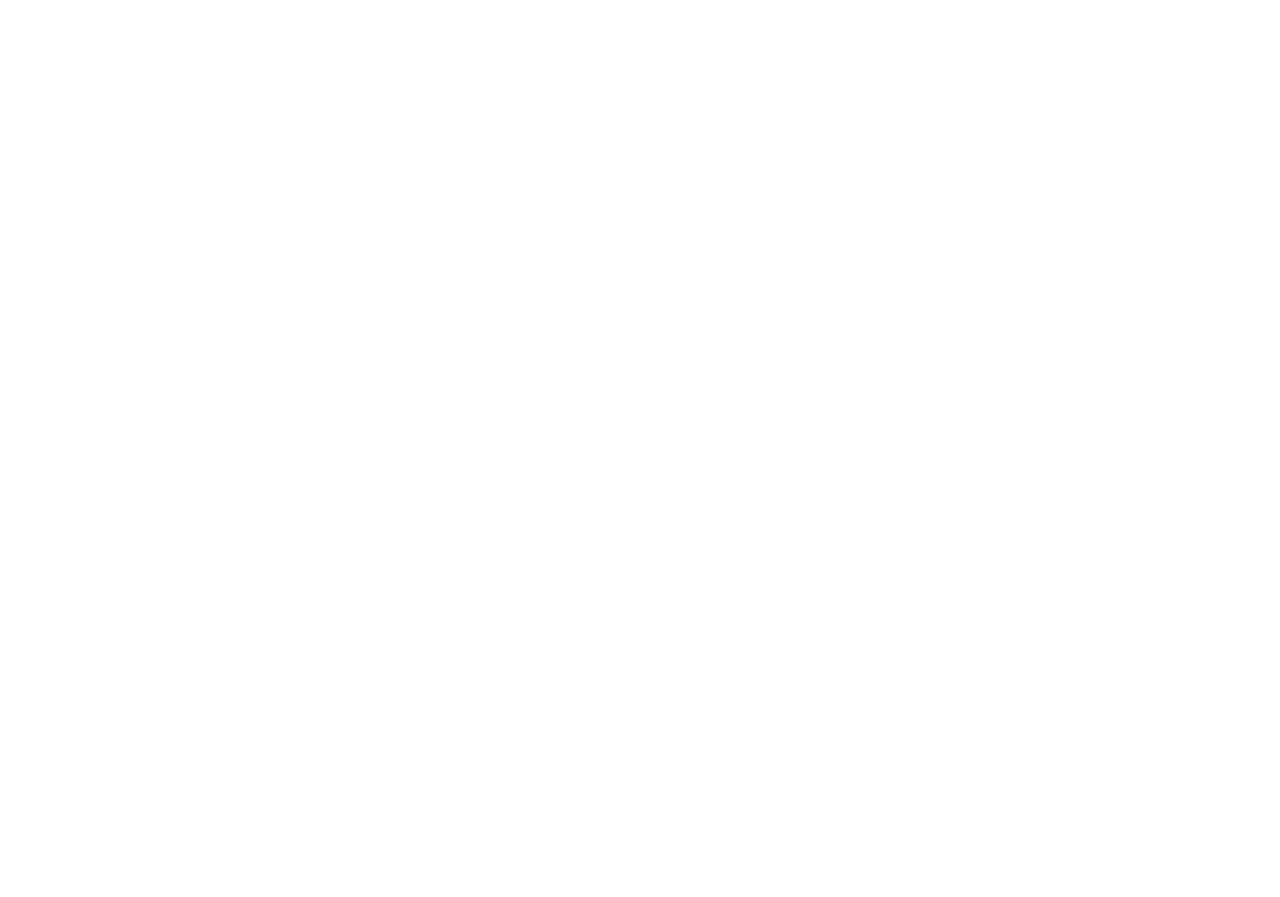
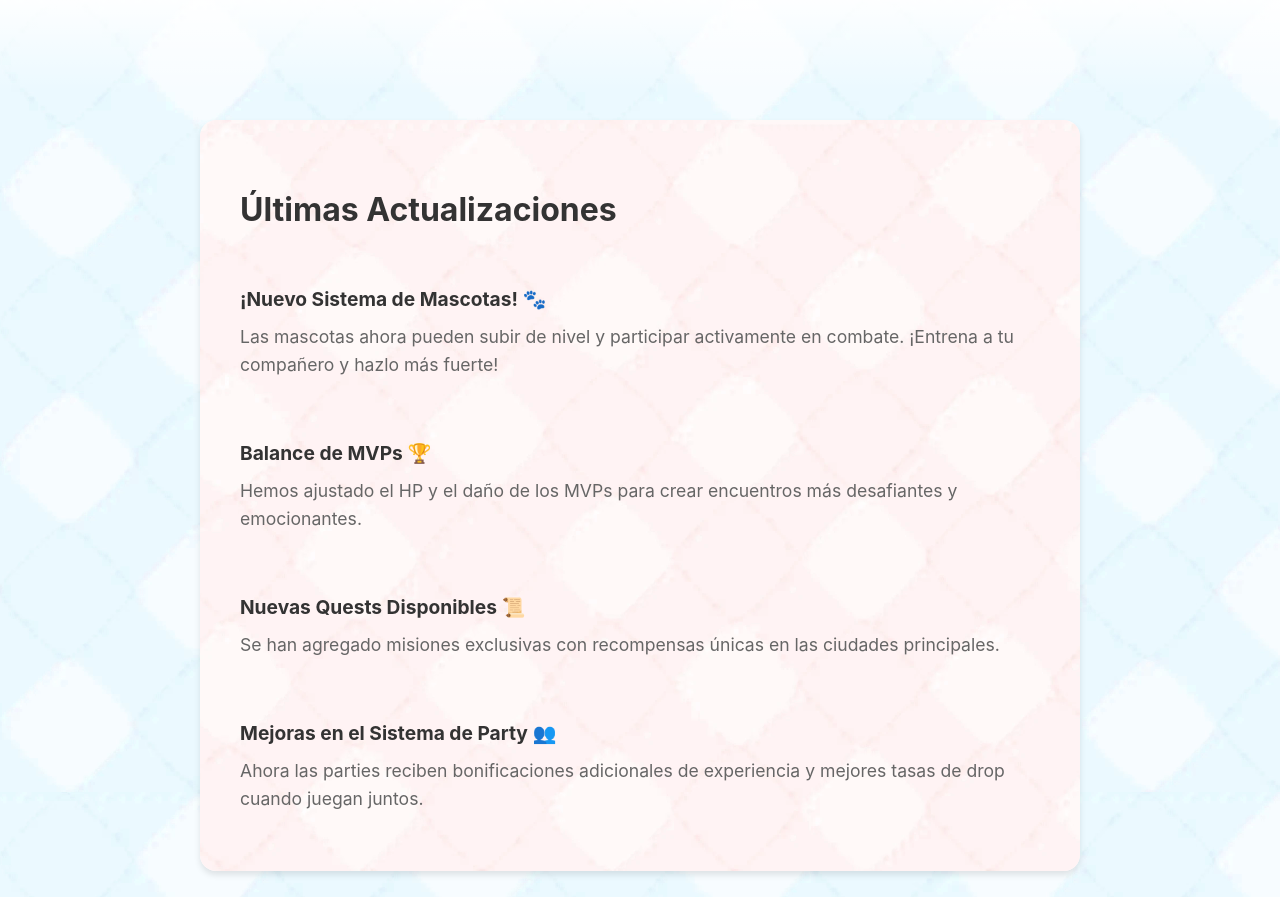
Before and after one commit to ozcodx/ozro-site, a React (Vite) app: page / in a window 1280 px wide. Shown: the part 1900-2797 px from the top of the page. Before the commit the page ends 1764 px from the top, so only its background shows below. Built offline with nearby package versions, Linux system fonts and the light colour scheme.

Commit message:
Add News component with game updates and styling for server info section

```diff
--- a/src/components/Main.tsx
+++ b/src/components/Main.tsx
@@ -1,6 +1,8 @@
 import { useEffect, useState } from 'react';
 import Header from './Header';
 import InfoCard from './InfoCard';
+import News from './News';
+import Separator from './Separator';
 import '../styles/Main.css';
 import Cookies from 'js-cookie';
 
@@ -85,6 +87,26 @@
           />
         </div>
       </div>
+      <div className="server-info-section">
+        <News>
+          <p>
+            <strong>¡Nuevo Sistema de Mascotas! 🐾</strong><br />
+            Las mascotas ahora pueden subir de nivel y participar activamente en combate. ¡Entrena a tu compañero y hazlo más fuerte!
+          </p>
+          <p>
+            <strong>Balance de MVPs 🏆</strong><br />
+            Hemos ajustado el HP y el daño de los MVPs para crear encuentros más desafiantes y emocionantes.
+          </p>
+          <p>
+            <strong>Nuevas Quests Disponibles 📜</strong><br />
+            Se han agregado misiones exclusivas con recompensas únicas en las ciudades principales.
+          </p>
+          <p>
+            <strong>Mejoras en el Sistema de Party 👥</strong><br />
+            Ahora las parties reciben bonificaciones adicionales de experiencia y mejores tasas de drop cuando juegan juntos.
+          </p>
+        </News>
+      </div>
     </div>
   );
 };
--- /dev/null
+++ b/src/components/News.tsx
@@ -0,0 +1,24 @@
+import { ReactNode } from 'react';
+
+interface NewsItemProps {
+  title: string;
+  content: string;
+  emoji: string;
+}
+
+interface NewsProps {
+  children: ReactNode;
+}
+
+const News = ({ children }: NewsProps) => {
+  return (
+    <div className="news-section">
+      <h2>Últimas Actualizaciones</h2>
+      <div className="news-container">
+        {children}
+      </div>
+    </div>
+  );
+};
+
+export default News;
--- a/src/styles/Main.css
+++ b/src/styles/Main.css
@@ -25,6 +25,17 @@
   right: 0;
   bottom: 0;
   background: rgba(0, 0, 0, 0.5); /* Overlay oscuro para mejorar la legibilidad */
+}
+
+.banner::after {
+  content: '';
+  position: absolute;
+  bottom: 0;
+  left: 0;
+  right: 0;
+  height: 100px;
+  background: linear-gradient(to bottom, transparent, white);
+  z-index: 2;
 }
 
 .banner-char {
@@ -70,11 +81,34 @@
 }
 
 .server-info-section {
-  padding: 4rem 2rem;
+  padding: 8rem 2rem;
   background-image: url('/bg.webp');
   background-size: cover;
   background-position: center;
   background-attachment: fixed;
+  position: relative;
+}
+
+.server-info-section::before {
+  content: '';
+  position: absolute;
+  top: 0;
+  left: 0;
+  right: 0;
+  height: 100px;
+  background: linear-gradient(to bottom, white, transparent);
+  z-index: 2;
+}
+
+.server-info-section::after {
+  content: '';
+  position: absolute;
+  bottom: 0;
+  left: 0;
+  right: 0;
+  height: 100px;
+  background: linear-gradient(to bottom, transparent, white);
+  z-index: 2;
 }
 
 .server-info-grid {
@@ -144,3 +178,65 @@
     padding: 2rem 1rem;
   }
 }
+
+.news-section {
+  max-width: 800px;
+  margin: 0 auto;
+  background: url('/bg2.webp');
+  background-size: cover;
+  background-position: center;
+  background-blend-mode: overlay;
+  border-radius: 1rem;
+  padding: 2.5rem;
+  text-align: left;
+  box-shadow: 0 4px 6px rgba(0, 0, 0, 0.1);
+  transition: transform 0.3s ease;
+}
+
+.news-section:hover {
+  transform: translateY(-5px);
+}
+
+.news-section h2 {
+  font-size: 2rem;
+  margin-bottom: 2rem;
+  color: #333;
+}
+
+.news-container {
+  display: flex;
+  flex-direction: column;
+  gap: 1.5rem;
+}
+
+.news-container p {
+  font-size: 1.1rem;
+  line-height: 1.6;
+  color: #666;
+}
+
+.news-container strong {
+  font-size: 1.2rem;
+  color: #333;
+  display: inline-block;
+  margin-bottom: 0.5rem;
+}
+
+@media (max-width: 640px) {
+  .news-section {
+    padding: 1.5rem;
+    margin: 0 1rem;
+  }
+
+  .news-section h2 {
+    font-size: 1.5rem;
+  }
+
+  .news-container p {
+    font-size: 1rem;
+  }
+
+  .news-container strong {
+    font-size: 1.1rem;
+  }
+}
```
